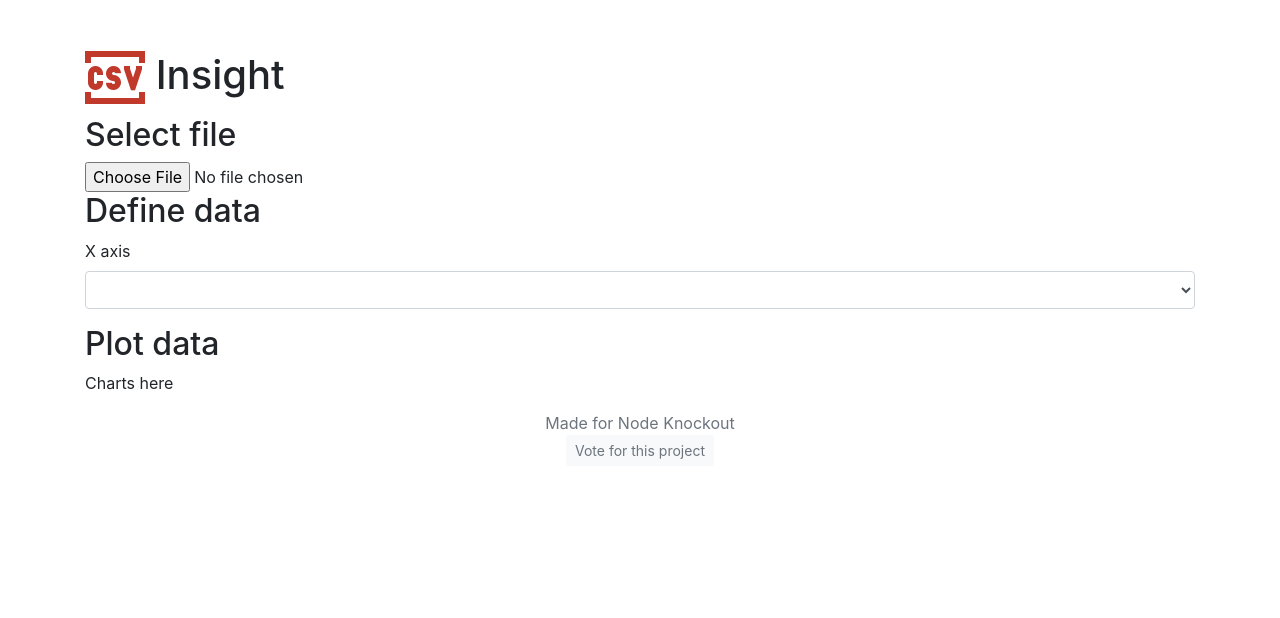
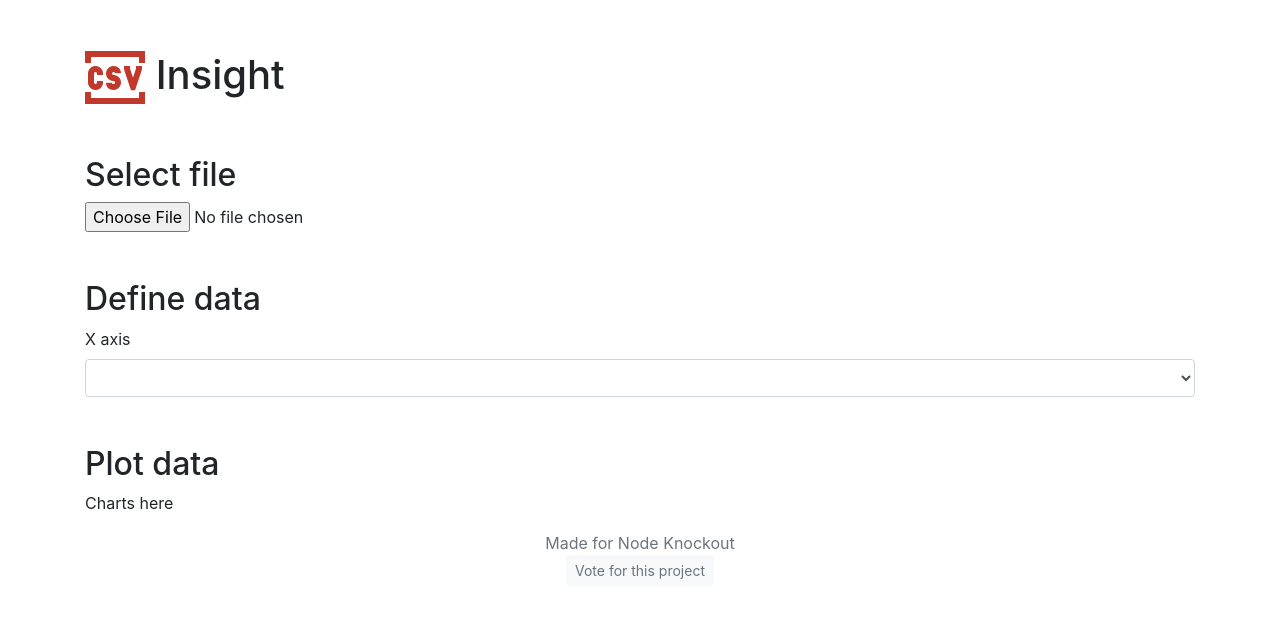
Before and after one commit to travishorn/nko2018-csvinsight, a Vue app: page / in a window 1280 px wide. Shown: the top 618 px of the page. Built offline with nearby package versions, Linux system fonts and the light colour scheme.

Commit message:
Fix spacing

```diff
--- a/src/App.vue
+++ b/src/App.vue
@@ -1,11 +1,11 @@
 <template>
   <div class="container my-3 my-md-5">
-    <h1>
+    <h1 class="mb-3 mb-md-5">
       <img src="./assets/logo.png" alt="CSV">
       Insight
     </h1>
-    <FileSelector />
-    <DefineData />
+    <FileSelector class="mb-3 mb-md-5" />
+    <DefineData class="mb-3 mb-md-5" />
     <PlotData />
 
     <KnockoutVote />
```
